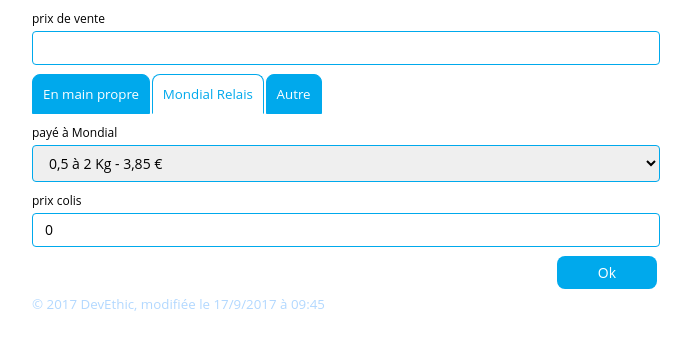
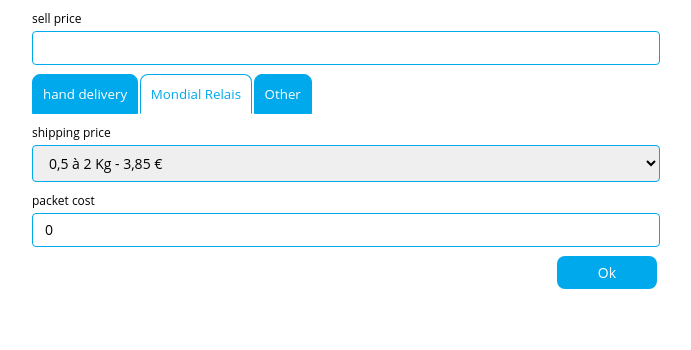
Before and after one commit to devethic/eBayCalculator, a plain HTML site: page index.html in a window 1280 px wide. Shown: the whole page, without its empty margins (297-988 px from the left). Drawn offline with Linux system fonts and the light colour scheme.

Commit message:
multilangue implémentation sommaire, détection auto français (par défaut) ou anglais

```diff
--- a/index.html
+++ b/index.html
@@ -18,7 +18,7 @@
 
 			<!-- prix -->
 			<div>
-				<label for="prixDeVente">prix de vente</label>
+				<label id="lblPrixDeVente" for="prixDeVente">prix de vente</label>
 				<input type="number" step="0.01" id="prixDeVente" name="prixDeVente" min="1" required>
 			</div>
 
@@ -30,7 +30,7 @@
 			</div>
 			<div id="infosExpedMainPropre" role="tabpanel" aria-labelledby="prixExpedMainPropre"></div>
 			<div id="infosExpedMondialRelais" role="tabpanel" aria-labelledby="prixExpedMondialRelais">
-				<label for="selPrixExpedMondialRelais">payé à Mondial</label>
+				<label id="lblSelPrixExpedMondialRelais" for="selPrixExpedMondialRelais">payé à Mondial</label>
 				<select id="selPrixExpedMondialRelais" name="selPrixExpedMondialRelais" required>
 					<option value="3.85">0,5 à 2 Kg - 3,85 €</option>
 					<option value="4.35">3 Kg - 4,35 €</option>
@@ -42,15 +42,15 @@
 				</select>
 			</div>
 			<div id="infosExpedAutre" role="tabpanel" aria-labelledby="prixExpedAutre">
-				<label for="prixExpedPayeAutre">payé au livreur</label><input type="number" min="1" step="0.01" name="prixExpedPayeAutre" id="prixExpedPayeAutre">
+				<label id="lblPrixExpedPayeAutre" for="prixExpedPayeAutre">payé au livreur</label><input type="number" min="1" step="0.01" name="prixExpedPayeAutre" id="prixExpedPayeAutre">
 			</div>
 			<div id="infosExpedCommon">
-				<label for="prixColisExped">prix colis</label><input type="number" name="prixColisExped" min="0" step="0.01" id="prixColisExped" required value="0">
+				<label id="lblPrixColisExped" for="prixColisExped">prix colis</label><input type="number" name="prixColisExped" min="0" step="0.01" id="prixColisExped" required value="0">
 				<!-- <label for="prixExpedAcheteur">prix acheteur</label><input type="number" name="prixExpedAcheteur" min="0" step="0.01" id="prixExpedAcheteur" value="0"> -->
 			</div>
 
 			<footer>
-				<div><button type="submit">Ok</button></div>
+				<div><button id="btnSubmit" type="submit">Ok</button></div>
 			</footer>
 		</form>
 
@@ -59,6 +59,7 @@
 		</footer>
 	</div>
 	<!-- !!! -->
+	<script type="text/javascript" src="local.js"></script>
 	<script type="text/javascript" src="Chart.min.js"></script>
 	<script type="text/javascript" src="main.js"></script>
 </body>
--- /dev/null
+++ b/local.js
@@ -0,0 +1,73 @@
+let Local = {
+  defaults: ["fr","en"],
+  current: null,
+  init: function () {
+    let key = Local.defaults.indexOf(navigator.language.substr(0,2));
+    Local.current = Local.defaults[key == -1 ? 0 : key];
+    Local.translateIds();
+  },
+  translateIds: function () {
+    for(let key in Local[Local.current]["ID"]) {
+      let o = document.getElementById(key);
+      if (o)
+        o.innerHTML = Local.text(key, null, null, null, "ID");
+    }
+  },
+  text: function (key, varname1 = "", varname2 = "", varname3 = "", type = "TEXT") {
+    if (Local[Local.current][type] != undefined) {
+      let text = Local[Local.current][type][key];
+      if (text != undefined)
+        return Local.isLiteralTemplate(text) ? eval(text) : text;
+    }
+    return "";
+  },
+  isLiteralTemplate: function (val) {
+    return (/^`.*`$/).test(val);
+  },
+  fr: {
+    "ID": {
+      "lblPrixDeVente": "prix de vente",
+      "prixExpedMainPropre": "En main propre",
+      "prixExpedMondialRelais": "Mondial Relais",
+      "prixExpedAutre": "Autre",
+      "lblPrixExpedPayeAutre": "prix livreur",
+      "lblSelPrixExpedMondialRelais": "prix livreur",
+      "lblPrixColisExped": "prix colis",
+      "btnSubmit": "Ok",
+      "lastModified": "`© ${varname1} DevEthic, modifié le ${varname2} à ${varname3}`"
+    },
+    "TEXT": {
+      "chartLegendProfit": "Revenu",
+      "chartLegendEbay": "eBay",
+      "chartLegendPaypal": "Paypal",
+      "chartLegendDelivery": "Livraison",
+      "chartLblHandDelivery": "`${varname1}€ En main propre`",
+      "chartLblDeliveryFreeEmbedded": "`${varname1}€ Livraison gratuite`",
+      "chartLblDeliveryFreeIntegrated": "`${varname1}€ Livraison gratuite`",
+      "chartLblDeliveryCostZero": "`${varname1}€ + ${varname2}€ = ${varname3}€ Livraison coût zéro`"
+    }
+  },
+  en: {
+    "ID": {
+      "lblPrixDeVente": "sell price",
+      "prixExpedMainPropre": "hand delivery",
+      "prixExpedMondialRelais": "Mondial Relais",
+      "prixExpedAutre": "Other",
+      "lblPrixExpedPayeAutre": "shipping price",
+      "lblSelPrixExpedMondialRelais": "shipping price",
+      "lblPrixColisExped": "packet cost",
+      "btnSubmit": "Ok",
+      "lastModified": "`© ${varname1} DevEthic, modified ${varname2} at ${varname3}`"
+    },
+    "TEXT": {
+      "chartLegendProfit": "Profit",
+      "chartLegendEbay": "eBay",
+      "chartLegendPaypal": "Paypal",
+      "chartLegendDelivery": "Shipping",
+      "chartLblHandDelivery": "`${varname1}€ Hand delivery`",
+      "chartLblDeliveryFreeEmbedded": "`${varname1}€ Free delivery`",
+      "chartLblDeliveryFreeIntegrated": "`${varname1}€ Free delivery`",
+      "chartLblDeliveryCostZero": "`${varname1}€ + ${varname2}€ = ${varname3}€ Zero cost delivery`"
+    }
+  }
+};
--- a/main.js
+++ b/main.js
@@ -1,4 +1,4 @@
-let dLM = new Date(document.lastModified);
+//import {Local} from "local";
 let ctx = document.getElementById("myChart").getContext('2d');
 let myChart = null;
 let Fee = {
@@ -83,6 +83,7 @@ let Delivery = {
   }
 };
 let Graphic = {
+  tmp: null,
   conf: {
     showDeliveryFreeEmbedded:true,
     showDeliveryFreeIntegrated:true,
@@ -184,7 +185,7 @@ let Graphic = {
     let eBayCost = Fee.eBayCost(pfPrice);
 
     // Remis en main propre : pas de frais ni coûts de livraison
-    tLabels.push(pfPrice + "€ En main propre");
+    tLabels.push(Local.text("chartLblHandDelivery", pfPrice));
     tProfit.push(round(pfPrice - eBayCost - paypalCost));
     tEbayCost.push(eBayCost);
     tPaypalCost.push(paypalCost);
@@ -193,7 +194,7 @@ let Graphic = {
     if (!pbHandDelivery) {
       if (Graphic.conf.showDeliveryFreeEmbedded) {
         // Livraison gratuite : on intègre la livraison sans modif du prix de vente
-        tLabels.push(pfPrice + "€ Livraison gratuite");
+        tLabels.push(Local.text("chartLblDeliveryFreeEmbedded", pfPrice));
         tProfit.push(round(pfPrice - eBayCost - paypalCost - Delivery.cost()));
         tEbayCost.push(eBayCost);
         tPaypalCost.push(paypalCost);
@@ -203,7 +204,7 @@ let Graphic = {
         // Livraison gratuite : on intègre la livraison au prix de vente
         eBayCost = Fee.eBayCost(pfPrice + Delivery.cost());
         paypalCost = Fee.paypalCost(pfPrice + Delivery.cost());
-        tLabels.push(round(pfPrice + Delivery.cost()) + "€ Livraison gratuite");
+        tLabels.push(Local.text("chartLblDeliveryFreeIntegrated", round(pfPrice + Delivery.cost())));
         tProfit.push(round(pfPrice + Delivery.cost() - eBayCost - paypalCost - Delivery.cost()));
         tEbayCost.push(eBayCost);
         tPaypalCost.push(paypalCost);
@@ -213,7 +214,7 @@ let Graphic = {
         // Livraison à coût zéro ==> (prix colis + prix Livraison) / (1 - eBay comm) == prix acheteur
         eBayCost = Fee.eBayCost(pfPrice + Delivery.costZero());
         paypalCost = Fee.paypalCost(pfPrice);
-        tLabels.push(round(pfPrice) + " + " + Delivery.costZero() + " = "+round(pfPrice + Delivery.costZero())+"€ livraison à coût zero");
+        tLabels.push(Local.text("chartLblDeliveryCostZero", round(pfPrice), Delivery.costZero(), round(pfPrice + Delivery.costZero())));
         tProfit.push(round(pfPrice + Fee.eBayCost(Delivery.costZero()) - eBayCost - paypalCost));
         tEbayCost.push(eBayCost);
         tPaypalCost.push(paypalCost);
@@ -227,19 +228,19 @@ let Graphic = {
     let oData = {
       labels: tLabels,
       datasets: [{
-        label: 'Revenu',
+        label: Local.text("chartLegendProfit"),
         data: tProfit,
         backgroundColor: Graphic.colors.green
       }, {
-        label: 'EBay',
+        label: Local.text("chartLegendEbay"),
         data: tEbayCost,
         backgroundColor: Graphic.colors.red
       }, {
-        label: 'Paypal',
+        label: Local.text("chartLegendPaypal"),
         data: tPaypalCost,
         backgroundColor: Graphic.colors.orange
       }, {
-        label: 'Livraison',
+        label: Local.text("chartLegendDelivery"),
         data: tDeliveryCost,
         backgroundColor: Graphic.colors.yellow
       }]
@@ -253,7 +254,15 @@ let Graphic = {
     }
   }
 };
-
+let LastModified = {
+  init: function () {
+    let d = new Date(document.lastModified);
+    let year = d.getFullYear();
+    let date = d.getDate() + "/" + (d.getMonth()+1) + "/" + d.getFullYear();
+    let hour = (d.getHours() < 10 ? "0":"") + d.getHours() + ":" + (d.getMinutes() < 10 ? "0":"") + d.getMinutes();
+    document.getElementById("lastModified").innerHTML = Local.text("", year, date, hour);
+  }
+};
 function round(pVal) {
   return Math.round(100*(pVal))/100;
 }
@@ -262,6 +271,7 @@ function getResult(oForm) {
   return false;
 }
 
-document.getElementById("lastModified").innerHTML = "© "+dLM.getFullYear()+" DevEthic, modifiée le " + dLM.getDate() + "/" + (dLM.getMonth()+1) + "/" + dLM.getFullYear() + " à " + (dLM.getHours()<10?"0":"")+dLM.getHours()+":"+(dLM.getMinutes()<10?"0":"")+dLM.getMinutes();
+Local.init();
 Delivery.initTabs();
+LastModified.init();
 Object.assign(Graphic.conf, {showDeliveryFreeEmbedded:false});
```
